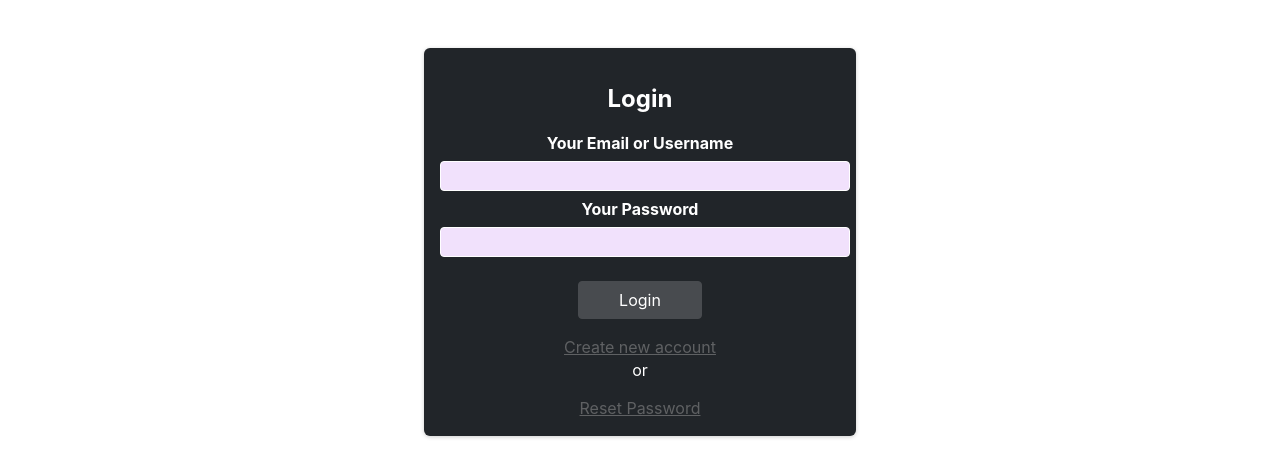
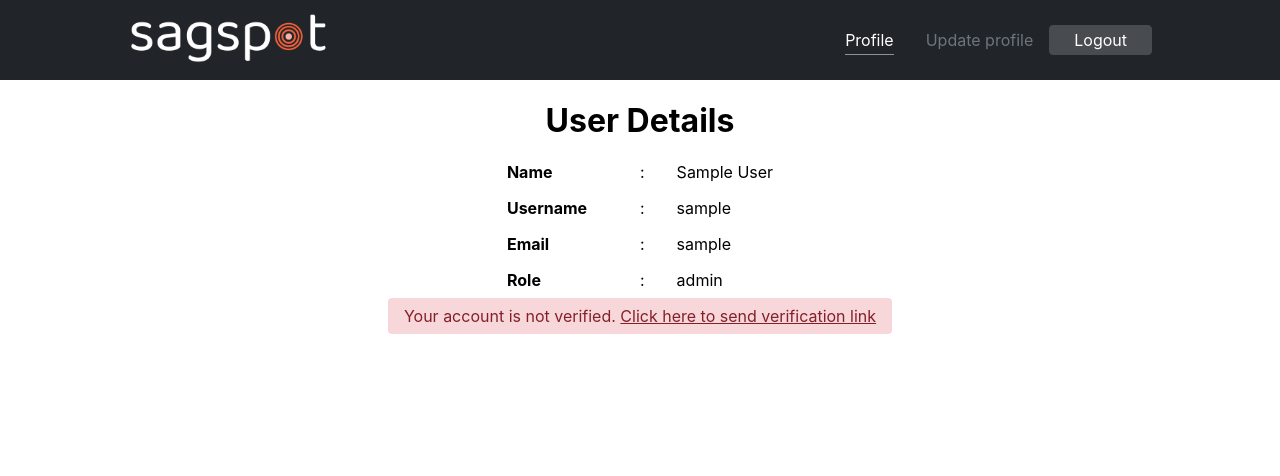
Before and after one commit to sagspot/login-frontend, a React (Create React App) app: page /profile in a window 1280 px wide. Before the commit this address led to /login. Shown: the top 476 px of the page. Built offline with nearby package versions, Linux system fonts and the light colour scheme; no server answers; sample sign-in values are in the browser's storage.

Commit message:
update redux from local storage

```diff
--- a/src/components/Auth/Login.js
+++ b/src/components/Auth/Login.js
@@ -1,16 +1,15 @@
-import { useRef, useState } from 'react';
+import { useRef } from 'react';
 import { Link, useHistory } from 'react-router-dom';
 import axios from 'axios';
-import { useDispatch } from 'react-redux';
+import { useDispatch, useSelector } from 'react-redux';
 
 import classes from './Login.module.css';
 import { baseurl } from '../../config';
 import { authActions } from '../store/auth-slice';
 
+axios.defaults.baseURL = baseurl;
+
 const Login = () => {
-  const [isLoading, setIsLoading] = useState(false);
-  const [error, setError] = useState('');
-
   const dispatch = useDispatch();
   const history = useHistory();
   const usernameRef = useRef();
@@ -18,36 +17,42 @@ const Login = () => {
 
   const submitHandler = (e) => {
     e.preventDefault();
-    const username = usernameRef.current.value;
+    let email;
+    let username;
+    if (usernameRef.current.value.includes('@')) {
+      email = usernameRef.current.value;
+    } else {
+      username = usernameRef.current.value;
+    }
     const password = passwordRef.current.value;
-    const sendData = async () => {
-      setIsLoading(true);
-      setError('');
+
+    const sendRequest = async () => {
+      dispatch(authActions.loading());
       try {
-        const res = await axios.post(`${baseurl}/auth/login`, {
-          username,
-          password,
+        const response = await axios.request({
+          method: 'POST',
+          url: '/auth/login',
+          data: { username, email, password },
         });
-        console.log(res.data);
-
-        dispatch(authActions.login(res.data));
-        history.replace('/profile');
-        setIsLoading(false);
+        dispatch(authActions.login(response.data?.user));
+        localStorage.setItem('user', JSON.stringify(response.data?.user));
+        history.push('/profile');
       } catch (err) {
-        console.log(err?.response);
-        if (err?.response?.data) {
-          setError(err.response.data);
-        } else {
-          setError('We encoutered a problem');
-        }
-        setIsLoading(false);
+        console.log(err.response);
+        if (err.response.status === 404)
+          dispatch(authActions.error('Something went wrong'));
+        else dispatch(authActions.error(err.response?.data));
       }
     };
-    sendData();
+
+    sendRequest();
   };
 
+  const loading = useSelector((state) => state.auth.loading);
+  const error = useSelector((state) => state.auth.error);
+
   let alert;
-  if (isLoading) {
+  if (loading) {
     alert = <p className={classes.alert}>Loading...</p>;
   }
   if (error) {
--- a/src/components/Auth/PrivateRoute.js
+++ b/src/components/Auth/PrivateRoute.js
@@ -2,9 +2,9 @@ import { useSelector } from 'react-redux';
 import { Redirect, Route } from 'react-router';
 
 const PrivateRoute = ({ component: Component, ...rest }) => {
-  const auth = useSelector((state) => state.isAuth);
+  const user = useSelector((state) => state.auth.user);
   const isAunthenticated = () => {
-    if (auth) return true;
+    if (user) return true;
     return false;
   };
 
--- a/src/components/Auth/Register.js
+++ b/src/components/Auth/Register.js
@@ -1,22 +1,23 @@
 import axios from 'axios';
-import { useRef, useState } from 'react';
+import { useRef } from 'react';
 import { Link, useHistory } from 'react-router-dom';
 import { useDispatch } from 'react-redux';
 import { baseurl } from '../../config';
 
 import classes from './Login.module.css';
 import { authActions } from '../store/auth-slice';
+import { useSelector } from 'react-redux';
+
+axios.defaults.baseURL = baseurl;
 
 const Register = () => {
-  const [isLoading, setIsLoading] = useState(false);
-  const [error, setError] = useState('');
-
   const dispatch = useDispatch();
   const history = useHistory();
   const nameRef = useRef();
   const usernameRef = useRef();
   const emailRef = useRef();
   const passwordRef = useRef();
+  const passwordRptRef = useRef();
 
   const submitHandler = (e) => {
     e.preventDefault();
@@ -24,35 +25,36 @@ const Register = () => {
     const username = usernameRef.current.value;
     const email = emailRef.current.value;
     const password = passwordRef.current.value;
-    const sendData = async () => {
-      setIsLoading(true);
-      setError('');
+    const passwordRpt = passwordRptRef.current.value;
+    if (password !== passwordRpt)
+      return dispatch(authActions.error('Passwords do not match'));
+
+    const sendRequest = async () => {
       try {
-        const res = await axios.post(`${baseurl}/auth/register`, {
-          name,
-          username,
-          email,
-          password,
+        const response = await axios.request({
+          method: 'POST',
+          url: '/auth/register',
+          data: { name, username, email, password },
         });
-
-        console.log(res.data);
-        const user = {
-          userDetails: res.data.user,
-          token: res.data.token,
-        };
-        dispatch(authActions.login(user));
-        history.replace('/profile');
+        dispatch(authActions.login(response.data?.user));
+        localStorage.setItem('user', JSON.stringify(response.data?.user));
+        history.push('/profile');
       } catch (err) {
-        setIsLoading(false);
-        setError(err.response.data);
         console.log(err.response);
+        if (err.response.status === 404)
+          dispatch(authActions.error('Something went wrong'));
+        else dispatch(authActions.error(err.response?.data));
       }
     };
-    sendData();
+
+    sendRequest();
   };
 
+  const loading = useSelector((state) => state.auth.loading);
+  const error = useSelector((state) => state.auth.error);
+
   let alert;
-  if (isLoading) {
+  if (loading) {
     alert = <p className={classes.alert}>Loading...</p>;
   }
   if (error) {
@@ -80,6 +82,15 @@ const Register = () => {
           <label htmlFor="password">Your Password</label>
           <input type="password" id="password" required ref={passwordRef} />
         </div>
+        <div className={classes.control}>
+          <label htmlFor="passwordRpt">Confirm Password</label>
+          <input
+            type="passwordRpt"
+            id="passwordRpt"
+            required
+            ref={passwordRptRef}
+          />
+        </div>
         <div className={classes.actions}>
           <button>Register</button>
           <Link to="/login" className={classes.toggle}>
--- a/src/components/Profile/Profile.js
+++ b/src/components/Profile/Profile.js
@@ -3,33 +3,74 @@ import { useSelector } from 'react-redux';
 import classes from './Profile.module.css';
 import Layout from '../UI/Layout';
 import User from './User';
-import { Link } from 'react-router-dom';
+import axios from 'axios';
+import { useDispatch } from 'react-redux';
+import { userActions } from '../store/user-slice';
 
 const Profile = () => {
-  const auth = useSelector((state) => state.userDetails);
+  const user = useSelector((state) => state.auth.user);
+  const dispatch = useDispatch();
 
-  const accountIsVerified = true;
+  const verifyAccount = async () => {
+    try {
+      dispatch(userActions.confirmAccount());
+      const response = await axios.request({
+        method: 'POST',
+        url: `/auth/register/confirm/${user.id}`,
+      });
+      console.log(response);
+      dispatch(userActions.success(response?.data?.message));
+    } catch (err) {
+      if (err.response.status === 404) {
+        console.log(err.response);
+        dispatch(userActions.error(err.response?.data?.error?.message));
+      } else {
+        dispatch(userActions.error(err.response?.data?.message));
+        console.log(err.response);
+      }
+    }
+  };
+
+  let alert = false;
+  const loading = useSelector((state) => state.user.loading);
+  const success = useSelector((state) => state.user.success);
+  const error = useSelector((state) => state.user.error);
+  if (loading) {
+    alert = <p className={classes.alert}>Sending email...</p>;
+  } else if (error) {
+    alert = <p className={`${classes.alert} ${classes.error}`}>{error}</p>;
+  } else if (success) {
+    alert = (
+      <p className={classes.alert}>
+        Sent! Check your email for a confirmation link
+      </p>
+    );
+  }
 
   return (
     <Layout>
       <div className={classes.flex}>
         <h1>User Details</h1>
         <User
-          name={auth.name}
-          username={auth.username}
-          email={auth.email}
-          role={auth.role}
+          name={user.name}
+          username={user.username}
+          email={user.email}
+          role={user.role}
         />
-        {accountIsVerified ? (
+        {user.isConfirmed && (
           <div className={classes.alert}>
             Congratulations. Your account is verified
           </div>
-        ) : (
+        )}
+        {!user.isConfirmed && !alert && (
           <div className={`${classes.alert} ${classes.error}`}>
             Your account is not verified.{' '}
-            <Link to="/profile">Click here to Verify</Link>
+            <span onClick={verifyAccount}>
+              Click here to send verification link
+            </span>
           </div>
         )}
+        {!user.isConfirmed && alert}
       </div>
     </Layout>
   );
--- a/src/components/Profile/Profile.module.css
+++ b/src/components/Profile/Profile.module.css
@@ -43,3 +43,8 @@ input[type='submit'] {
   color: #842029;
   background: #f8d7da;
 }
+
+.alert.error span {
+  text-decoration: underline;
+  cursor: pointer;
+}
--- a/src/components/UI/Header.js
+++ b/src/components/UI/Header.js
@@ -10,6 +10,7 @@ const Header = () => {
 
   const logoutHandler = () => {
     dispatch(authActions.logout());
+    localStorage.removeItem('user');
   };
 
   return (
--- a/src/components/store/auth-slice.js
+++ b/src/components/store/auth-slice.js
@@ -1,24 +1,31 @@
 import { createSlice } from '@reduxjs/toolkit';
 
-const initialState = {
-  userDetails: '',
-  token: '',
-  isAuth: false,
-};
+const user = localStorage.getItem('user')
+  ? JSON.parse(localStorage.getItem('user'))
+  : null;
 
 const authSlice = createSlice({
   name: 'auth',
-  initialState,
+  initialState: {
+    user,
+    loading: false,
+    error: null,
+  },
   reducers: {
     login(state, action) {
-      state.userDetails = action.payload.userDetails;
-      state.token = action.payload.token;
-      state.isAuth = true;
+      state.user = action.payload;
+      state.loading = false;
+      state.error = null;
     },
     logout(state) {
-      state.userDetails = '';
-      state.token = '';
-      state.isAuth = false;
+      state.user = null;
+    },
+    loading(state) {
+      state.loading = true;
+    },
+    error(state, action) {
+      state.error = action.payload;
+      state.loading = false;
     },
   },
 });
--- a/src/components/store/index.js
+++ b/src/components/store/index.js
@@ -1,8 +1,10 @@
 import { configureStore } from '@reduxjs/toolkit';
+
 import authSlice from './auth-slice';
+import userSlice from './user-slice';
 
 const store = configureStore({
-  reducer: authSlice.reducer,
+  reducer: { auth: authSlice.reducer, user: userSlice.reducer },
 });
 
 export default store;
--- /dev/null
+++ b/src/components/store/user-slice.js
@@ -0,0 +1,29 @@
+import { createSlice } from '@reduxjs/toolkit';
+
+const userSlice = createSlice({
+  name: 'user',
+  initialState: {
+    user: null,
+    loading: false,
+    success: null,
+    error: null,
+  },
+  reducers: {
+    confirmAccount(state) {
+      state.loading = true;
+    },
+    success(state, action) {
+      state.loading = false;
+      state.success = action.payload;
+      state.error = null;
+    },
+    error(state, action) {
+      state.loading = false;
+      state.success = null;
+      state.error = action.payload;
+    },
+  },
+});
+
+export const userActions = userSlice.actions;
+export default userSlice;
```
Also changed, not shown: src/components/hooks/useAxios.js (added, +37 -0 lines).
